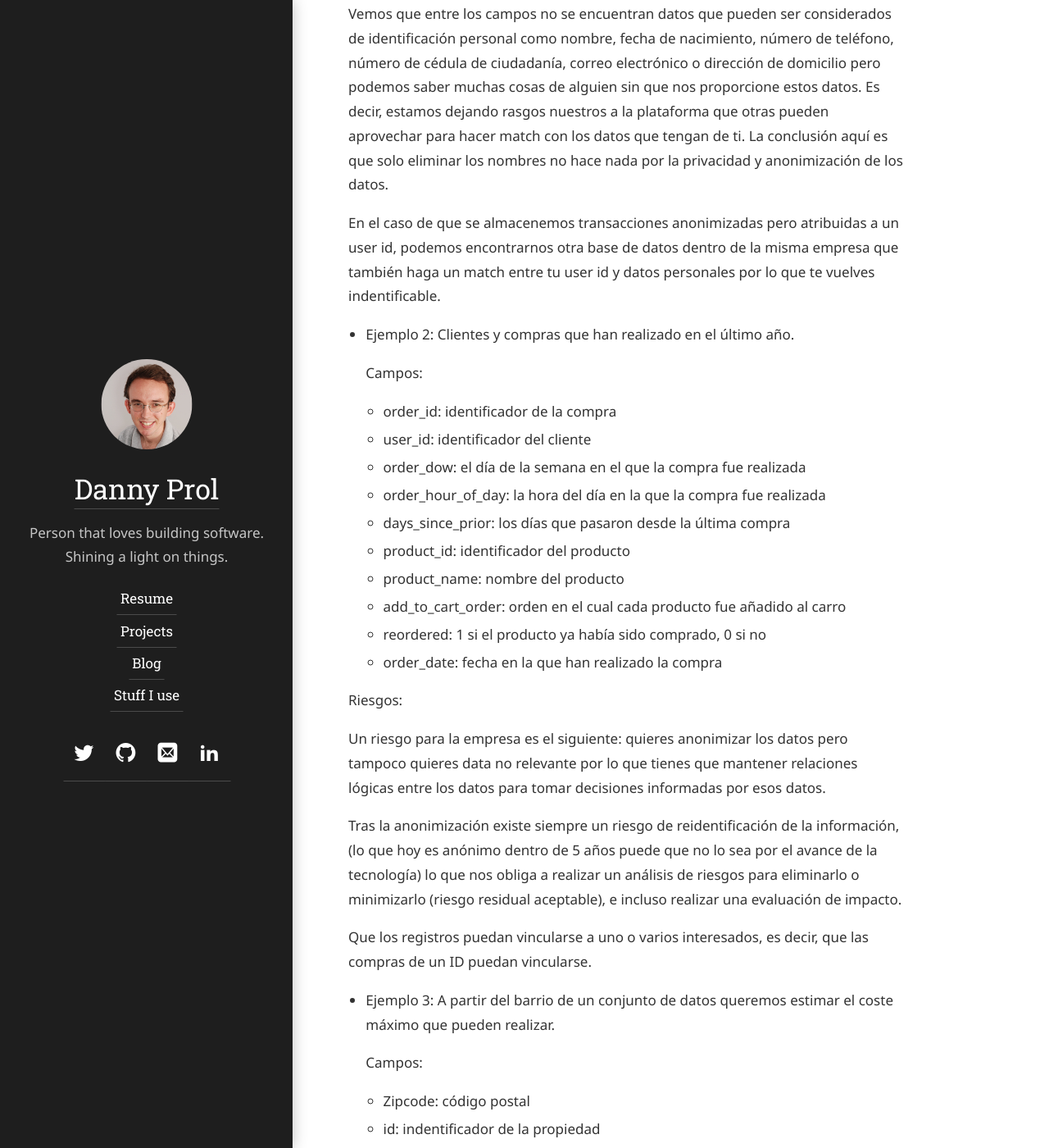
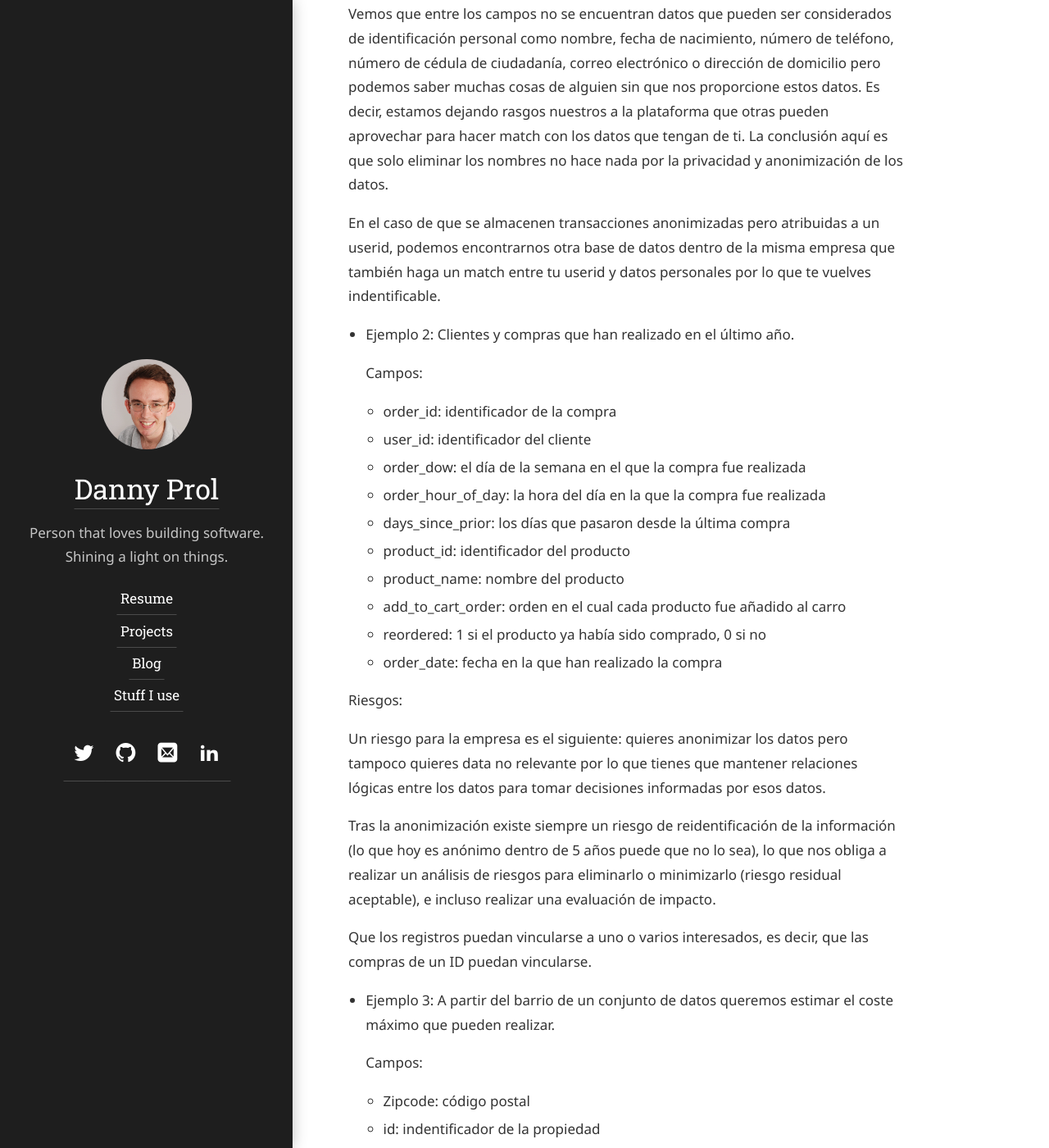
Before and after one commit to dprol/dprol.github.io, a Jekyll site: the page built from hydejack/_posts/2020-07-10-anonimizacion.md, in a window 1280 px wide and 1400 px high, scrolled down 1028 px. Shown: the whole window at 82% size. Built offline with Jekyll 4.4.1, drawn with Linux system fonts in a browser that asks for light colours; some web fonts are replaced.

Commit message:
Update 2020-07-10-anonimizacion.md

```diff
--- a/hydejack/_posts/2020-07-10-anonimizacion.md
+++ b/hydejack/_posts/2020-07-10-anonimizacion.md
@@ -28,7 +28,7 @@
 
 Vemos que entre los campos no se encuentran datos que pueden ser considerados de identificación personal como nombre, fecha de nacimiento, número de teléfono, número de cédula de ciudadanía, correo electrónico o dirección de domicilio pero podemos saber muchas cosas de alguien sin que nos proporcione estos datos. Es decir, estamos dejando rasgos nuestros a la plataforma que otras pueden aprovechar para hacer match con los datos que tengan de ti. La conclusión aquí es que solo eliminar los nombres no hace nada por la privacidad y anonimización de los datos.
 
-En el caso de que se almacenemos transacciones anonimizadas pero atribuidas a un user id, podemos encontrarnos otra base de datos dentro de la misma empresa que también haga un match entre tu user id y datos personales por lo que te vuelves indentificable.
+En el caso de que se almacenen transacciones anonimizadas pero atribuidas a un userid, podemos encontrarnos otra base de datos dentro de la misma empresa que también haga un match entre tu userid y datos personales por lo que te vuelves indentificable.
 
 
 
@@ -51,7 +51,7 @@
 
 Un riesgo para la empresa es el siguiente: quieres anonimizar los datos pero tampoco quieres data no relevante por lo que tienes que mantener relaciones lógicas entre los datos para tomar decisiones informadas por esos datos.
 
-Tras la anonimización existe siempre un riesgo de reidentificación de la información, (lo que hoy es anónimo dentro de 5 años puede que no lo sea por el avance de la tecnología) lo que nos obliga a realizar un análisis de riesgos para eliminarlo o minimizarlo (riesgo residual aceptable), e incluso realizar una evaluación de impacto.
+Tras la anonimización existe siempre un riesgo de reidentificación de la información (lo que hoy es anónimo dentro de 5 años puede que no lo sea), lo que nos obliga a realizar un análisis de riesgos para eliminarlo o minimizarlo (riesgo residual aceptable), e incluso realizar una evaluación de impacto.
 
 Que los registros puedan vincularse a uno o varios interesados, es decir, que las compras de un ID puedan vincularse.
 
```
